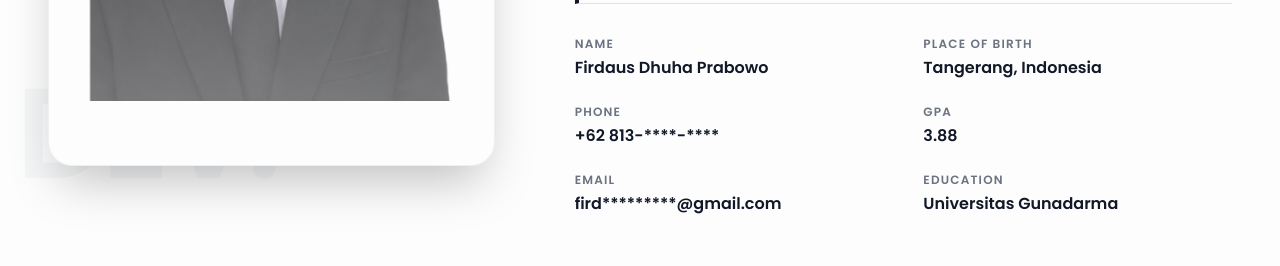
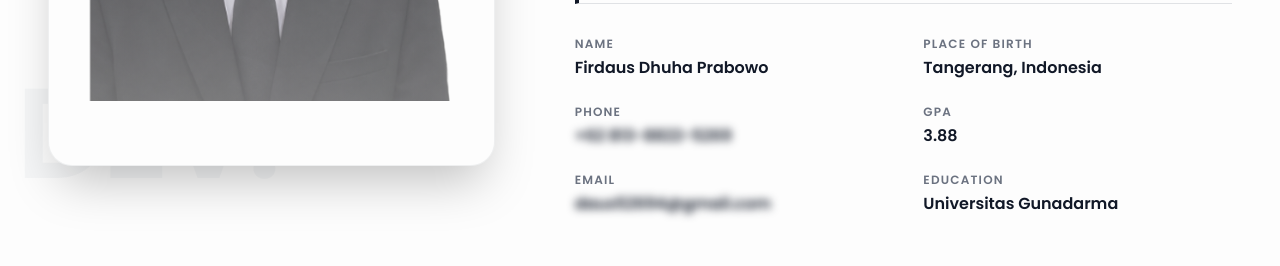
Before and after one commit to Firdaus1802/PORTOFOLIO-DAUS, a Next.js app: page / in a window 1280 px wide. Shown: the part 1620-1886 px from the top of the page. Built offline with nearby package versions, Linux system fonts and the light colour scheme; no server answers.

Commit message:
feat: replace asterisk masking with interactive luxury blur sensor effect

```diff
--- a/app/about.tsx
+++ b/app/about.tsx
@@ -78,7 +78,7 @@ export default function About() {
                 <FadeLeft delay={0.3}>
                   <div className="flex flex-col p-2 -m-2 rounded-xl transition-colors duration-300 hover:bg-thirdary/40">
                     <span className="text-xs uppercase tracking-widest font-bold text-text-secondary mb-1">Phone</span>
-                    <span className="text-base font-semibold text-text-primary">+62 813-****-****</span>
+                    <span className="text-base font-semibold text-text-primary filter blur-[4px] hover:blur-none transition-all duration-300 select-none cursor-pointer" title="Arahkan kursor untuk memperjelas">+62 813-8822-5269</span>
                   </div>
                 </FadeLeft>
 
@@ -92,8 +92,8 @@ export default function About() {
                 <FadeLeft delay={0.5}>
                   <div className="flex flex-col p-2 -m-2 rounded-xl transition-colors duration-300 hover:bg-thirdary/40">
                     <span className="text-xs uppercase tracking-widest font-bold text-text-secondary mb-1">Email</span>
-                    <span className="text-base font-semibold text-text-primary">
-                      fird*********@gmail.com
+                    <span className="text-base font-semibold text-text-primary filter blur-[4px] hover:blur-none transition-all duration-300 select-none cursor-pointer" title="Arahkan kursor untuk memperjelas">
+                      daus52694@gmail.com
                     </span>
                   </div>
                 </FadeLeft>
--- a/app/api/chat/route.ts
+++ b/app/api/chat/route.ts
@@ -164,8 +164,8 @@ Halaman tersebut telah dioptimasi dalam format executive 2-kolom dan siap diceta
     q.includes("social")
   ) {
     return `Berikut saluran komunikasi dan jaringan profesional resmi Firdaus Dhuha Prabowo:
-• **WhatsApp:** +62 813-****-****
-• **Email:** fird*********@gmail.com
+• **WhatsApp:** +62 813-8822-5269 (Tersedia via menu Kontak)
+• **Email:** daus52694@gmail.com
 • **LinkedIn:** [linkedin.com/in/firdaus-dhuha-prabowo-091949386/](https://www.linkedin.com/in/firdaus-dhuha-prabowo-091949386/)
 • **GitHub:** [github.com/Firdaus1802](https://github.com/Firdaus1802)
 • **Instagram:** [@frdsdhuha_](https://www.instagram.com/frdsdhuha_)`
--- a/app/contact.tsx
+++ b/app/contact.tsx
@@ -120,8 +120,8 @@ Gunakan panduan informasi berikut tentang Firdaus untuk menjawab pertanyaan:
    - Peran: Junior Frontend Developer / Web Developer
    - Pendidikan: Universitas Gunadarma (IPK: 3.88 / 4.00)
    - Lokasi / Domisili: Tangerang, Indonesia
-   - Email: firdaus********@gmail.com
-   - WhatsApp/Telepon: +62 813-1535-****
+   - Email: daus52694@gmail.com
+   - WhatsApp/Telepon: +62 813-8822-5269
    - LinkedIn: linkedin.com/in/firdaus-dhuha-prabowo-091949386/
    - Instagram: @frdsdhuha_ (instagram.com/frdsdhuha_)
    - GitHub: github.com/Firdaus1802
@@ -290,7 +290,7 @@ Aturan Tambahan: Jawab langsung ke intinya, akurat sesuai data di atas, jangan m
                   </div>
                   <div className="hidden sm:block">
                     <h4 className="text-lg font-bold text-text-primary">Email</h4>
-                    <p className="text-sm font-medium text-text-secondary">fird*********@gmail.com</p>
+                    <p className="text-sm font-medium text-text-secondary filter blur-[4px] hover:blur-none transition-all duration-300 select-none cursor-pointer" title="Arahkan kursor untuk memperjelas">daus52694@gmail.com</p>
                   </div>
                 </div>
               </div>
@@ -304,7 +304,7 @@ Aturan Tambahan: Jawab langsung ke intinya, akurat sesuai data di atas, jangan m
                   </div>
                   <div className="hidden sm:block">
                     <h4 className="text-lg font-bold text-text-primary">WhatsApp</h4>
-                    <p className="text-sm font-medium text-text-secondary">+62 813-****-****</p>
+                    <p className="text-sm font-medium text-text-secondary filter blur-[4px] hover:blur-none transition-all duration-300 select-none cursor-pointer" title="Arahkan kursor untuk memperjelas">+62 813-8822-5269</p>
                   </div>
                 </div>
               </div>
--- a/app/cv/page.tsx
+++ b/app/cv/page.tsx
@@ -67,12 +67,12 @@ export default function CVPage() {
             <div className="grid grid-cols-1 sm:grid-cols-2 gap-x-4 gap-y-1 text-xs font-medium text-[#1a1a1a] mb-1.5 text-left">
               <div className="flex items-center gap-2">
                 <span className="text-[#64748b] w-3 text-center">📞</span>
-                <span>+62 813-****-****</span>
+                <span className="filter blur-[3.5px] hover:blur-none transition-all duration-300 select-none cursor-pointer" title="Arahkan kursor untuk memperjelas">+62 813-8822-5269</span>
               </div>
               <div className="flex items-center gap-2">
                 <span className="text-[#64748b] w-3 text-center">✉</span>
-                <span className="text-[#1a1a1a]">
-                  fird*********@gmail.com
+                <span className="text-[#1a1a1a] filter blur-[3.5px] hover:blur-none transition-all duration-300 select-none cursor-pointer" title="Arahkan kursor untuk memperjelas">
+                  daus52694@gmail.com
                 </span>
               </div>
               <div className="flex items-center gap-2">
--- a/public/cv-html/index.html
+++ b/public/cv-html/index.html
@@ -35,11 +35,11 @@
         <div class="contact-grid">
           <div class="contact-item">
             <i class="fa-solid fa-phone"></i>
-            <span>+62 813-****-****</span>
+            <span class="sensor-samar" title="Arahkan kursor untuk memperjelas">+62 813-8822-5269</span>
           </div>
           <div class="contact-item">
             <i class="fa-solid fa-envelope"></i>
-            <span>fird*********@gmail.com</span>
+            <span class="sensor-samar" title="Arahkan kursor untuk memperjelas">daus52694@gmail.com</span>
           </div>
           <div class="contact-item">
             <i class="fa-solid fa-location-dot"></i>
--- a/public/cv.html
+++ b/public/cv.html
@@ -35,11 +35,11 @@
         <div class="contact-grid">
           <div class="contact-item">
             <i class="fa-solid fa-phone"></i>
-            <span>+62 813-****-****</span>
+            <span class="sensor-samar" title="Arahkan kursor untuk memperjelas">+62 813-8822-5269</span>
           </div>
           <div class="contact-item">
             <i class="fa-solid fa-envelope"></i>
-            <span>fird*********@gmail.com</span>
+            <span class="sensor-samar" title="Arahkan kursor untuk memperjelas">daus52694@gmail.com</span>
           </div>
           <div class="contact-item">
             <i class="fa-solid fa-location-dot"></i>
```
Also changed, not shown: public/cv-html/style.css (+12 -0 lines).
